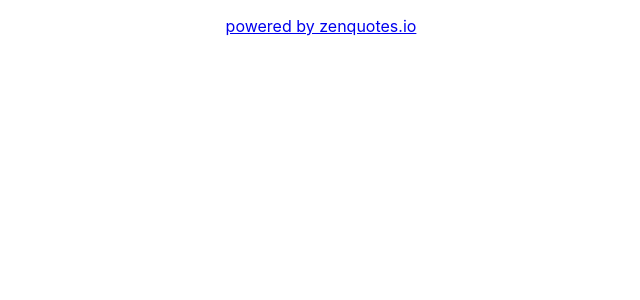
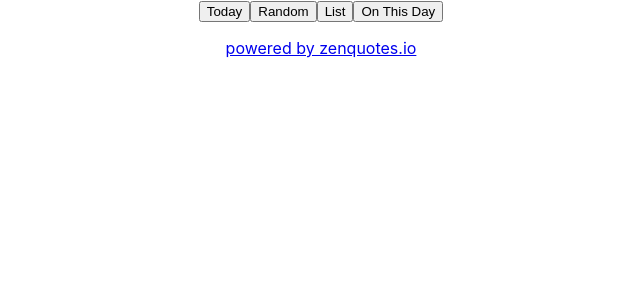
Before and after one commit to DeathstarNovember/quotation, a React (Create React App) app: page / in a window 1280 px wide. Shown: the top 300 px of the page, without its empty margins (319-959 px from the left). Built offline with nearby package versions, Linux system fonts and the light colour scheme; no server answers.

Commit message:
Adds mode change buttons and state

```diff
--- a/src/App.tsx
+++ b/src/App.tsx
@@ -1,19 +1,63 @@
-import React from 'react'
+import React, { useState } from 'react'
 import './App.css'
 
 const URL_BASE = 'https://zenquotes.io/'
 
-const QUOTES_API_URL = `${URL_BASE}/api/`
+const QUOTES_API_URL = `${URL_BASE}/api`
 
 const OTD_API_URL = `https://apizen.date/`
 
-const modes = ['random', 'today', 'quotes']
-
 const attributionText = 'powered by zenquotes.io'
 
+type Mode = 'random' | 'today' | 'quotes' | 'onThisDay'
+
+type Quote = {
+  /** The quote text */
+  q: string
+  /** The name of the author of the quote. */
+  a: string
+  /** A preformatted HTML element for presenting the quote. */
+  h: string
+}
+
 const App = () => {
+  const quotes: Quote[] = []
+
+  const [mode, setMode] = useState<undefined | Mode>(undefined)
+
+  fetch(QUOTES_API_URL)
+
   return (
     <div className="App">
+      {mode ? <div>{mode}</div> : null}
+      <button
+        onClick={() => {
+          setMode('today')
+        }}
+      >
+        Today
+      </button>
+      <button
+        onClick={() => {
+          setMode('random')
+        }}
+      >
+        Random
+      </button>
+      <button
+        onClick={() => {
+          setMode('quotes')
+        }}
+      >
+        List
+      </button>
+      <button
+        onClick={() => {
+          setMode('onThisDay')
+        }}
+      >
+        On This Day
+      </button>
       <p>
         <a href={URL_BASE}>{attributionText}</a>
       </p>
```
